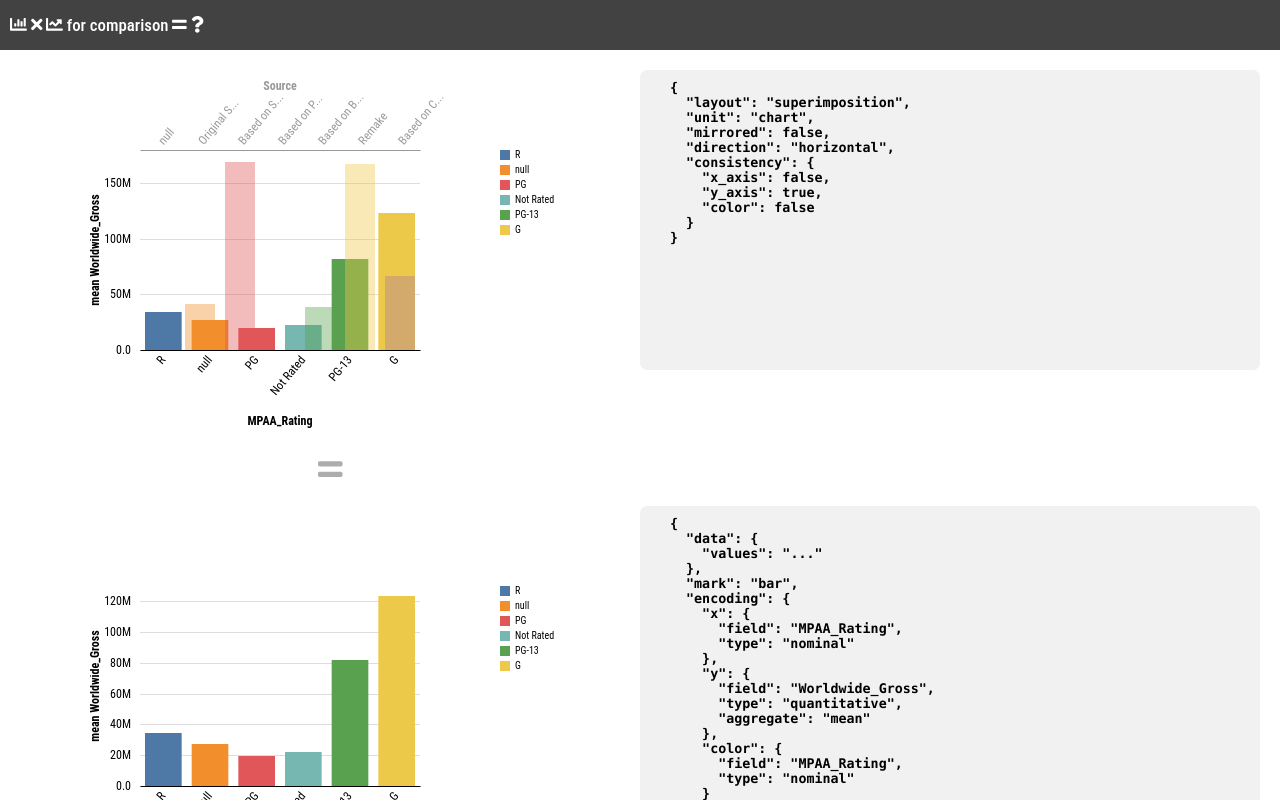
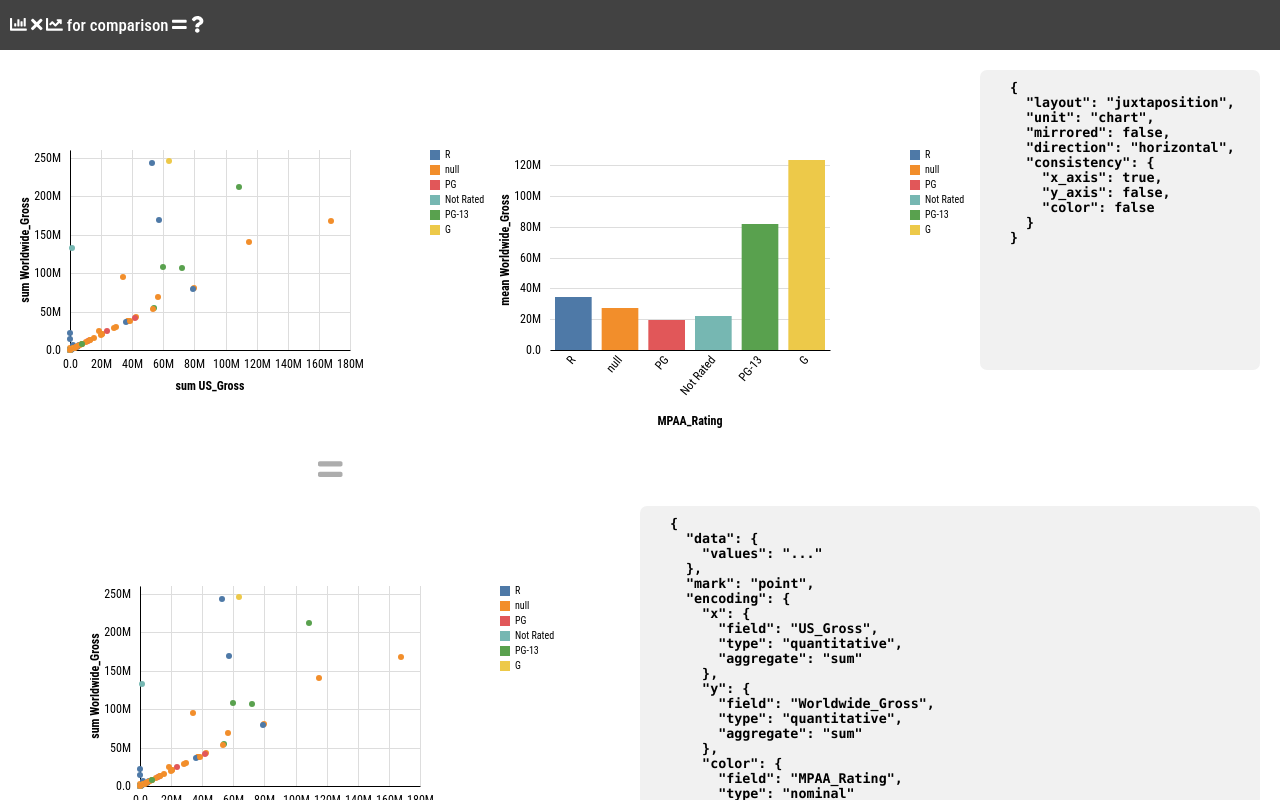
Before and after one commit to sehilyi/comparative-layout-explorer, a React app: page / in a window 1280 px wide. Built offline with nearby package versions, Linux system fonts and the light colour scheme.

Commit message:
Can generate multiple pivoting values

```diff
--- a/src/components/visualizations/axes/index.ts
+++ b/src/components/visualizations/axes/index.ts
@@ -1,12 +1,12 @@
 import * as d3 from "d3";
 import {Spec} from "src/models/simple-vega-spec";
-import {CHART_MARGIN, DEFAULT_FONT, _x, _y, _transform, _text_anchor, _end, _middle, _start, _fill, AXIS_ROOT_ID} from "../design-settings";
+import {CHART_MARGIN, DEFAULT_FONT, _x, _y, _transform, _text_anchor, _end, _middle, _start, _fill, AXIS_ROOT_ID, _g} from "../design-settings";
 import {translate, rotate, ifUndefinedGetDefault, uniqueValues} from "src/useful-factory/utils";
 import {isBarChart} from "..";
 import {ChartStyle} from "../chart-styles";
 
 export function renderAxes(
-  g: d3.Selection<SVGGElement, {}, null, undefined>,
+  root: d3.Selection<SVGGElement, {}, null, undefined>,
   xval: string[] | number[],
   yval: string[] | number[],
   spec: Spec,
@@ -52,7 +52,7 @@ export function renderAxes(
     d3.axisLeft(nY).ticks(Math.ceil(stl.height / 40)).tickFormat(null).tickSize(-stl.width)
 
   if (!stl.noAxes) {
-    g.classed('g', true).classed(AXIS_ROOT_ID, true);
+    let g = root.append(_g).classed('g', true).classed(AXIS_ROOT_ID, true)
 
     if (!isBarChart(spec) && !stl.noGrid) {
       g.append('g')
--- a/src/components/visualizations/comp-charts.ts
+++ b/src/components/visualizations/comp-charts.ts
@@ -15,7 +15,7 @@ import {ScaleBand, ScaleLinear} from "d3";
 import {correctConsistency} from "./consistency";
 import {renderChart, canRenderCompChart} from ".";
 import {DEFAULT_CHART_STYLE} from "./chart-styles";
-import {getAggregatedDatas, getFilteredData} from "./data-handler";
+import {getAggregatedDatas, oneOfFilter} from "./data-handler";
 import {getStyles} from "./chart-styles/style-definitions";
 import {getLayouts} from "./chart-styles/layouts";
 import {getDomains} from "./data-handler/domain-calculator";
@@ -25,6 +25,7 @@ export function renderCompChart(ref: SVGSVGElement, A: Spec, B: Spec, C: CompSpe
 
   d3.select(ref).selectAll('*').remove();
 
+  // TODO: all chart renderers will be combined eventually
   switch (C.layout) {
     case "juxtaposition":
       if (C.unit === 'chart') renderJuxPerChart(ref, A, B, C)
@@ -111,7 +112,7 @@ export function renderSuperimposition(ref: SVGSVGElement, A: Spec, B: Spec, C: C
   if (styles.A.onTop) gA.raise()
   if (styles.B.onTop) gB.raise()
 
-  svg.selectAll("." + AXIS_ROOT_ID).lower()
+  svg.select("." + AXIS_ROOT_ID).lower()  // TODO: this does not work because gA, gB, and axis are on different level in the hierarchy
 }
 
 export function renderNesting(ref: SVGSVGElement, A: Spec, B: Spec, C: CompSpec) {
@@ -134,11 +135,10 @@ export function renderNesting(ref: SVGSVGElement, A: Spec, B: Spec, C: CompSpec)
     for (let i = 0; i < layouts.subBs.length; i++) {
       const gB = g.append(_g).attr(_transform, translate(layouts.subBs[i].left, layouts.subBs[i].top))
 
-      let filteredData = getFilteredData(B.data.values, A.encoding.x.field, domains.A.axis.x[i] as string)
+      let filteredData = oneOfFilter(B.data.values, A.encoding.x.field, domains.A.axis.x[i] as string)
       let filteredSpec = {...B, data: {...B.data, values: filteredData}}
 
       // TODO: width and height is not included in styles => any way to make this more clear?
-
       renderChart(gB, filteredSpec, {x: domains.B.axis[i].x, y: domains.B.axis[i].y}, {...styles.B, width: layouts.subBs[i].width, height: layouts.subBs[i].height})
     }
   }
--- a/src/components/visualizations/data-handler/domain-calculator.ts
+++ b/src/components/visualizations/data-handler/domain-calculator.ts
@@ -4,7 +4,7 @@ import {CompSpec, Consistency} from "src/models/comp-spec";
 
 import {isBarChart, isScatterplot} from "..";
 
-import {getAggregatedDatas, getAggValues, getFilteredData} from ".";
+import {getAggregatedDatas, getAggValues, oneOfFilter} from ".";
 
 import {uniqueValues} from "src/useful-factory/utils";
 
@@ -34,7 +34,7 @@ export function getDomains(A: Spec, B: Spec, C: CompSpec, consistency: Consisten
     if (isBarChart(A) && isBarChart(B)) {
       const aggD = getAggregatedDatas(A, B)
       ax = bx = aggD.Union.categories
-      ay = by = C.direction === "horizontal" ? aggD.Union.values : getAggValues(aggD.Union.data, "key", "value", 'sum').map(d => d.value) // stacked bar chart
+      ay = by = C.direction === "horizontal" ? aggD.Union.values : getAggValues(aggD.Union.data, "key", ["value"], 'sum').map(d => d.value) // stacked bar chart
       ac = bc = [""]
       ack = bck = ""
     }
@@ -68,10 +68,10 @@ export function getDomains(A: Spec, B: Spec, C: CompSpec, consistency: Consisten
         ack = bck = A.encoding.x.field
       }
       else {
-        ac = aggD.A.categories
-        ack = A.encoding.x.field
-        bc = aggD.B.categories
-        bck = B.encoding.x.field
+        ac = typeof A.encoding.color !== "undefined" ? uniqueValues(A.data.values, A.encoding.color.field) : [""]
+        bc = typeof B.encoding.color !== "undefined" ? uniqueValues(B.data.values, B.encoding.color.field) : [""]
+        ack = typeof A.encoding.color !== "undefined" ? A.encoding.color.field : A.encoding.x.field
+        bck = typeof B.encoding.color !== "undefined" ? B.encoding.color.field : B.encoding.x.field
       }
     }
     else if (isBarChart(A) && isScatterplot(B) || isBarChart(B) && isScatterplot(A)) {
@@ -93,7 +93,13 @@ export function getDomains(A: Spec, B: Spec, C: CompSpec, consistency: Consisten
       else {
         const aggD = getAggregatedDatas(A, B)
         ay = isBarChart(A) ? aggD.A.values : A.data.values.map(d => d[A.encoding.y.field])
-        by = isBarChart(B) ? aggD.B.values : B.data.values.map(d => d[B.encoding.y.field])
+        by = isBarChart(B) ? aggD.B.values :
+          // isUndefined(B.encoding.y.aggregate) ?
+          B.data.values.map(d => d[B.encoding.y.field])
+        // :
+        // // TODO: now, only consider when color is used
+        // console.log(getAggValues(B.data.values, B.encoding.color.field, [B.encoding.y.field], "sum")) //B.encoding.y.aggregate))//.map(d => d.value))
+
       }
       if (consistency.color) {
         // encode color by category used in a bar chart
@@ -175,7 +181,7 @@ export function getDomains(A: Spec, B: Spec, C: CompSpec, consistency: Consisten
       let axes: AxisDomainData[] = []
       Bs = {...Bs, c: bc, cKey: bck}
       for (let i = 0; i < aggD.A.categories.length; i++) {
-        let filteredData = getFilteredData(B.data.values, A.encoding.x.field, aggD.A.categories[i])
+        let filteredData = oneOfFilter(B.data.values, A.encoding.x.field, aggD.A.categories[i])
         let bx = filteredData.map(d => d[B.encoding.x.field])
         let by = filteredData.map(d => d[B.encoding.y.field])
         axes.push({x: bx, y: by})
--- a/src/components/visualizations/index.ts
+++ b/src/components/visualizations/index.ts
@@ -11,7 +11,7 @@ import {_opacity} from "./design-settings";
 export function getExampleSpecs(): {A: Spec, B: Spec, C: CompSpec} {
   return {
     // https://vega.github.io/vega-lite/examples/
-    A: {
+    B: {
       data: {
         values: DATASET_MOVIES.rawData
       },
@@ -22,36 +22,36 @@ export function getExampleSpecs(): {A: Spec, B: Spec, C: CompSpec} {
         color: {field: "MPAA_Rating", type: "nominal"}
       }
     },
-    B: {
-      data: {
-        values: DATASET_MOVIES.rawData
-      },
-      mark: "bar",
-      encoding: {
-        x: {field: "Source", type: "nominal"},
-        y: {field: "Worldwide_Gross", type: "quantitative", aggregate: "mean"},
-        // color: {field: "MPAA_Rating", type: "nominal"}
-      }
-    },
     // B: {
     //   data: {
     //     values: DATASET_MOVIES.rawData
     //   },
-    //   mark: "point",
+    //   mark: "bar",
     //   encoding: {
-    //     x: {field: "US_Gross", type: "quantitative"},
-    //     y: {field: "Worldwide_Gross", type: "quantitative", aggregate: "count"},
+    //     x: {field: "Source", type: "nominal"},
+    //     y: {field: "Worldwide_Gross", type: "quantitative", aggregate: "mean"},
     //     // color: {field: "MPAA_Rating", type: "nominal"}
     //   }
     // },
+    A: {
+      data: {
+        values: DATASET_MOVIES.rawData
+      },
+      mark: "point",
+      encoding: {
+        x: {field: "US_Gross", type: "quantitative", aggregate: "sum"},
+        y: {field: "Worldwide_Gross", type: "quantitative", aggregate: "sum"},
+        color: {field: "MPAA_Rating", type: "nominal"}
+      }
+    },
     C: {
       ...DEFAULT_COMP_SPEC,
-      layout: "superimposition",
+      layout: "juxtaposition",
       // direction: "vertical",
       unit: "chart",
       // mirrored: false,
       consistency: {
-        x_axis: false, y_axis: true, color: false
+        x_axis: true, y_axis: false, color: false
       }
     }
   }
--- a/src/components/visualizations/scatterplots/index.ts
+++ b/src/components/visualizations/scatterplots/index.ts
@@ -1,6 +1,6 @@
 import * as d3 from 'd3';
 
-import {translate, ifUndefinedGetDefault, uniqueValues} from 'src/useful-factory/utils';
+import {translate, uniqueValues} from 'src/useful-factory/utils';
 import {CHART_SIZE, getChartSize, _width, _height, _g, _transform, getColor, getConstantColor, CHART_MARGIN, _stroke_width, _stroke, _opacity, _fill, _r, _cx, _cy, _circle} from '../design-settings';
 import {Spec} from 'src/models/simple-vega-spec';
 import {SCATTER_POINT_OPACITY} from './default-design';
@@ -9,6 +9,7 @@ import {renderLegend} from '../legends';
 import {LEGEND_PADDING} from '../legends/default-design';
 import {ScatterplotStyle} from './styles';
 import {DEFAULT_CHART_STYLE} from '../chart-styles';
+import {getAggValuesByTwoKeys} from '../data-handler';
 
 export function renderSimpleScatterplot(svg: SVGSVGElement, spec: Spec) {
   const {values} = spec.data;
@@ -38,13 +39,16 @@ export function renderScatterplot(
   domain: {x: string[] | number[], y: string[] | number[]}, // determine the axis range
   styles: ScatterplotStyle) {
 
-  const legend = ifUndefinedGetDefault(styles["legend"], false) as boolean
   const {values} = spec.data;
+  const {aggregate: yAggregate} = spec.encoding.y//, {aggregate: yAggregate} = spec.encoding.y // TODO: do not consider now for the simplicity
+  const aggValues = typeof yAggregate != "undefined" && false ? getAggValuesByTwoKeys(values, spec.encoding.x.field, spec.encoding.color.field, spec.encoding.y.field, yAggregate) : values
   const {field: xField} = spec.encoding.x, {field: yField} = spec.encoding.y;
+  const aggXField = typeof yAggregate != "undefined" && false ? "key" : xField
+  const aggYField = typeof yAggregate != "undefined" && false ? "value" : yField
   const {x, y} = renderAxes(g, domain.x, domain.y, spec, styles);
 
-  renderPoints(g, values, xField, yField, x as d3.ScaleLinear<number, number>, y as d3.ScaleLinear<number, number>, styles)
-  if (legend) renderLegend(g.append(_g).attr(_transform, translate(CHART_SIZE.width + CHART_MARGIN.right + LEGEND_PADDING, 0)), styles.color.domain() as string[], styles.color.range() as string[])
+  renderPoints(g, aggValues, aggXField, aggYField, x as d3.ScaleLinear<number, number>, y as d3.ScaleLinear<number, number>, styles)
+  if (styles.legend) renderLegend(g.append(_g).attr(_transform, translate(CHART_SIZE.width + CHART_MARGIN.right + LEGEND_PADDING, 0)), styles.color.domain() as string[], styles.color.range() as string[])
 }
 
 export function renderPoints(
```
Also changed, not shown: src/components/visualizations/barcharts/index.ts (+7 -7 lines), src/components/visualizations/data-handler/index.ts (+21 -11 lines).
